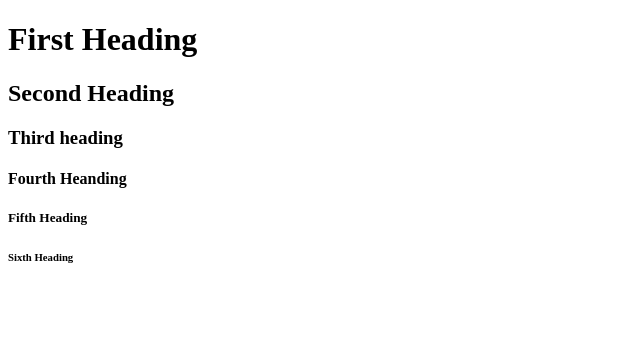
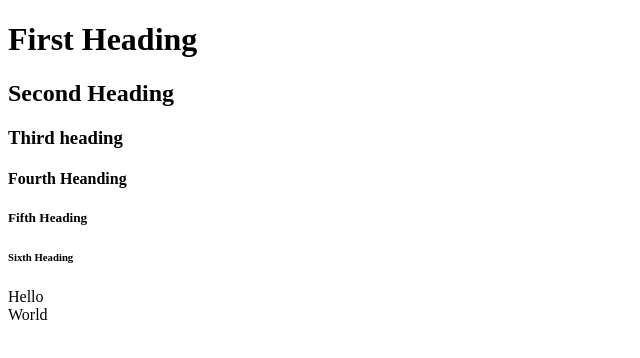
Before and after one commit to diwasupreti508-collab/web-dev-2026, a plain HTML site: page index.html in a window 1280 px wide. Shown: the whole page, without its empty margins (0-640 px from the left). Drawn offline with Linux system fonts and the light colour scheme.

Commit message:
Update index.html

```diff
--- a/index.html
+++ b/index.html
@@ -12,5 +12,6 @@
     <h4> Fourth Heanding</h4>
     <h5> Fifth Heading</h5>
     <h6> Sixth Heading</h6>
+    <p> Hello <br> World</p>
 </body>
 </html>
```
